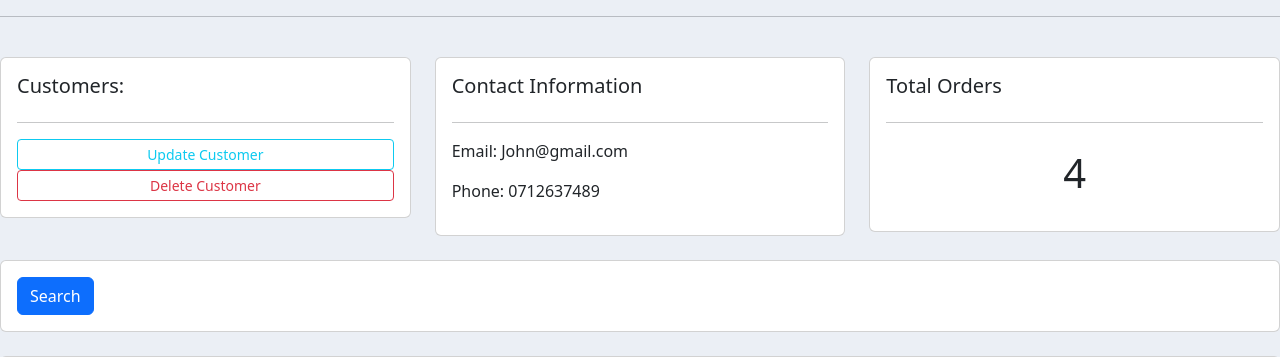
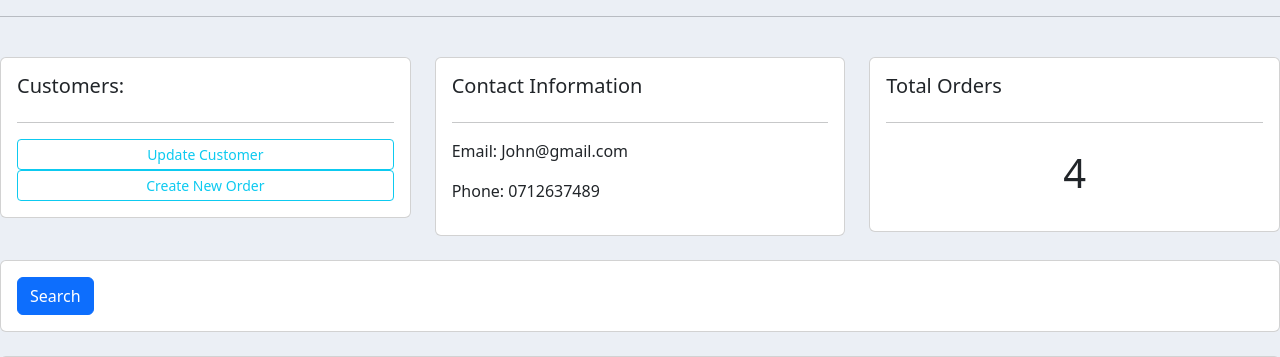
Before and after one commit to BillMuriu/Simple_CRM, a Django app: page /customers/1/ in a window 1280 px wide. Shown: the part 56-413 px from the top of the page. Run offline with Django 4.2, Linux system fonts and the light colour scheme; data comes from the database, SQL or seed files in the repository; both versions use the stored data as it was after the commit.

Commit message:
I added the formset

```diff
--- a/accounts/templates/accounts/customers.html
+++ b/accounts/templates/accounts/customers.html
@@ -9,8 +9,8 @@
         <div class="card card-body">
             <h5>Customers:</h5>
             <hr>
-            <a href="{% url 'update_order' order.id %}" class="btn btn-outline-info btn-sm btn-block">Update Customer</a>
-            <a href="{% url 'delete_order' order.id %}" class="btn btn-outline-danger btn-sm btn-block">Delete Customer</a>
+            <a href="" class="btn btn-outline-info btn-sm btn-block">Update Customer</a>
+            <a href="{% url 'create_order' customer.id %}" class="btn btn-outline-info btn-sm btn-block">Create New Order</a>
         </div>
     </div>
 
@@ -64,8 +64,8 @@
                     <td>{{ order.product.category }}</td>
                     <td>{{ order.date_created }}</td>
                     <td>{{ order.status }}</td>
-                    <td><a href="" class="btn btn-primary btn-sm">Update</a></td>
-                    <td><a href="" class="btn btn-danger btn-sm">Remove</a></td>
+                    <td><a href="{% url 'update_order' order.id %}" class="btn btn-primary btn-sm">Update</a></td>
+                    <td><a href="{% url 'delete_order' order.id %}" class="btn btn-danger btn-sm">Remove</a></td>
                 </tr>
                 {% endfor %}
             </table>
--- a/accounts/templates/accounts/dashboard.html
+++ b/accounts/templates/accounts/dashboard.html
@@ -20,7 +20,7 @@
 
                 {% for customer in customers %}
                 <tr>
-                    <td><a href="{% url 'customers' customer.id %}">View</a></td>
+                    <td><a class="btn btn-primary" href="{% url 'customers' customer.id %}">View</a></td>
                     <td>{{ customer.name }}</td>
                     <td>{{ customer.phone }}</td>
                 </tr>
@@ -33,7 +33,6 @@
         <h5>LAST 5 ORDERS</h5>
         <hr>
         <div class="card card-body">
-            <a href="{% url 'create_order' %}" class="btn btn-primary btn-sm btn-block">Create Order</a>
             <table class="table tabel-sm">
                 <tr>
                     <th>Product</th>
--- a/accounts/templates/accounts/delete.html
+++ b/accounts/templates/accounts/delete.html
@@ -8,10 +8,10 @@
 
 <form action="" method="POST">
     {% csrf_token %}
-    {{item}}
-    <a href="{% url 'home' %}">Cancel</a>
 
-    <input type="submit" name="Confirm">
+    <a class="btn btn-warning" href="{% url 'home' %}">Cancel</a>
+
+    <input class="btn btn-danger" type="submit" name="Confirm">
 </form>
 
 
--- a/accounts/urls.py
+++ b/accounts/urls.py
@@ -7,7 +7,7 @@ urlpatterns = [
     path('products/', views.products, name="products"),
     path('customers/<str:pk_test>/', views.customers, name="customers"),
 
-    path('create_order/', views.createOrder, name="create_order"),
+    path('create_order/<str:pk>/', views.createOrder, name="create_order"),
     path('update_order/<str:pk>/', views.updateOrder, name="update_order"),
     path('delete_order/<str:pk>/', views.deleteOrder, name="delete_order"),
 ]
--- a/accounts/views.py
+++ b/accounts/views.py
@@ -1,5 +1,6 @@
 from django.shortcuts import render, redirect
 from django.http import HttpResponse
+from django.forms import inlineformset_factory
 from .models import *
 from .forms import OrderForm
 
@@ -36,18 +37,20 @@ def customers(request, pk_test):
     context = {'customer': customer , 'orders': orders, 'order_count': order_count}
     return render(request, 'accounts/customers.html', context)
 
-def createOrder(request):
+def createOrder(request, pk):
+    OrderFormSet = inlineformset_factory(Customer, Order, fields=('product', 'status'), extra=4)
 
-    form = OrderForm()
+    customer = Customer.objects.get(id=pk)
+    formset = OrderFormSet(queryset=Order.objects.none(), instance=customer)
+    # form = OrderForm(initial={'customer': customer})
     if request.method == 'POST':
-        # print('Printing POST:', request.POST)
-        form = OrderForm(request.POST)
-        if form.is_valid():
-            form.save()
+        formset = OrderFormSet(request.POST, instance=customer)
+        if formset.is_valid():
+            formset.save()
             return redirect('/')
 
 
-    context = {'form': form}
+    context = {'formset': formset}
     return render(request, 'accounts/order_form.html', context)
 
 def updateOrder(request, pk):
```
Also changed, not shown: accounts/templates/accounts/order_form.html (+8 -2 lines), db.sqlite3.
